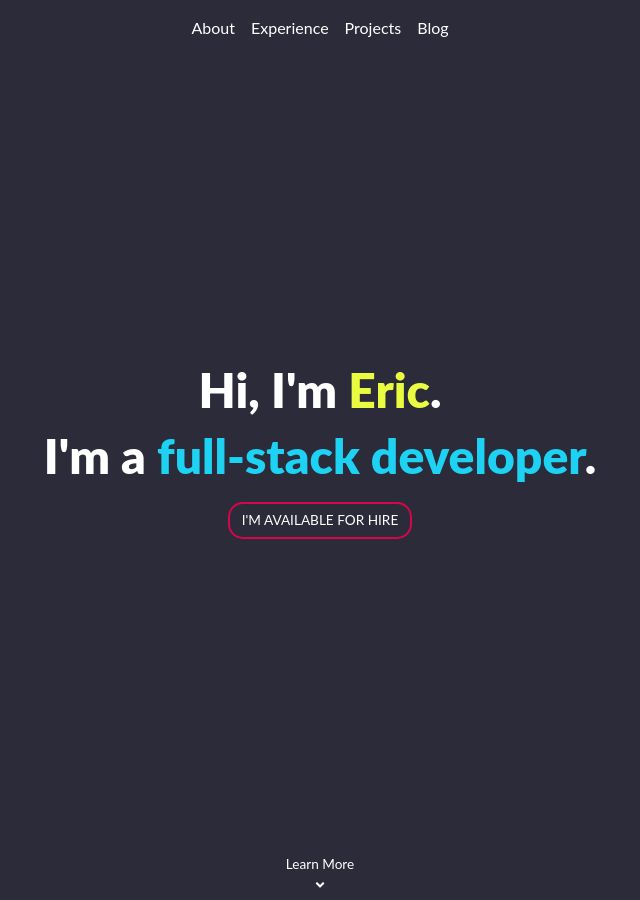
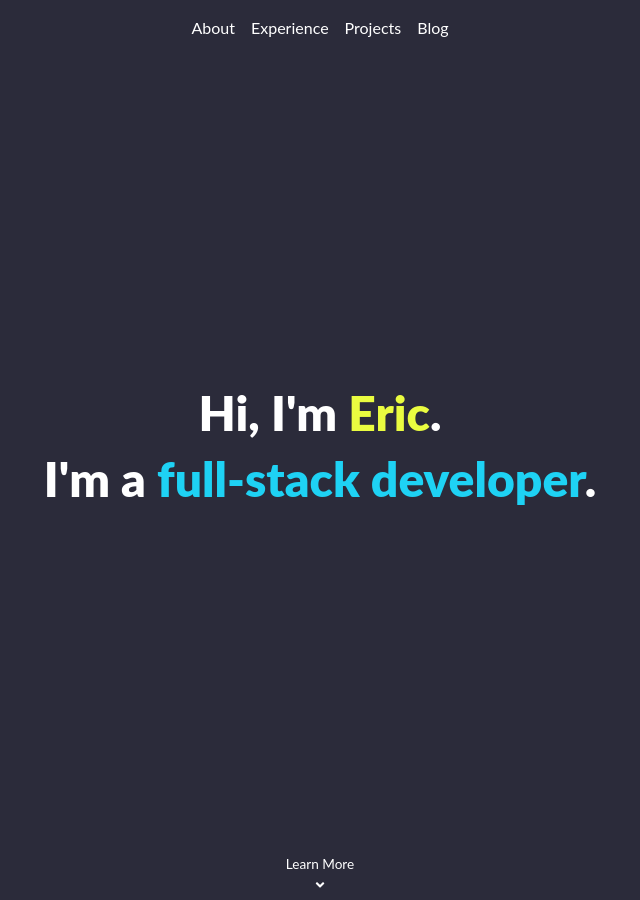
Before and after one commit to ericgrandt/erigitic.github.io, a Jekyll site: the page built from index.html, in a window 1280 px wide and 900 px high. Shown: the whole window, without its empty margins (320-960 px from the left). Built offline with Jekyll 4.4.1, drawn with Linux system fonts in a browser that asks for light colours; nearby versions of some CDN libraries.

Commit message:
Remove available button

```diff
--- a/index.html
+++ b/index.html
@@ -10,9 +10,6 @@ layout: default
 		<div class="callout">
 			<h1>Hi, I'm <span class="text-yellow">Eric</span>.</h1>
 			<h1>I'm a <span class="text-blue">full-stack developer</span>.</h1>
-			<div class="btn btn-danger availability-button">
-				I'M AVAILABLE FOR HIRE
-			</div>
 		</div>
 
 		<div class="learn-more">
```
